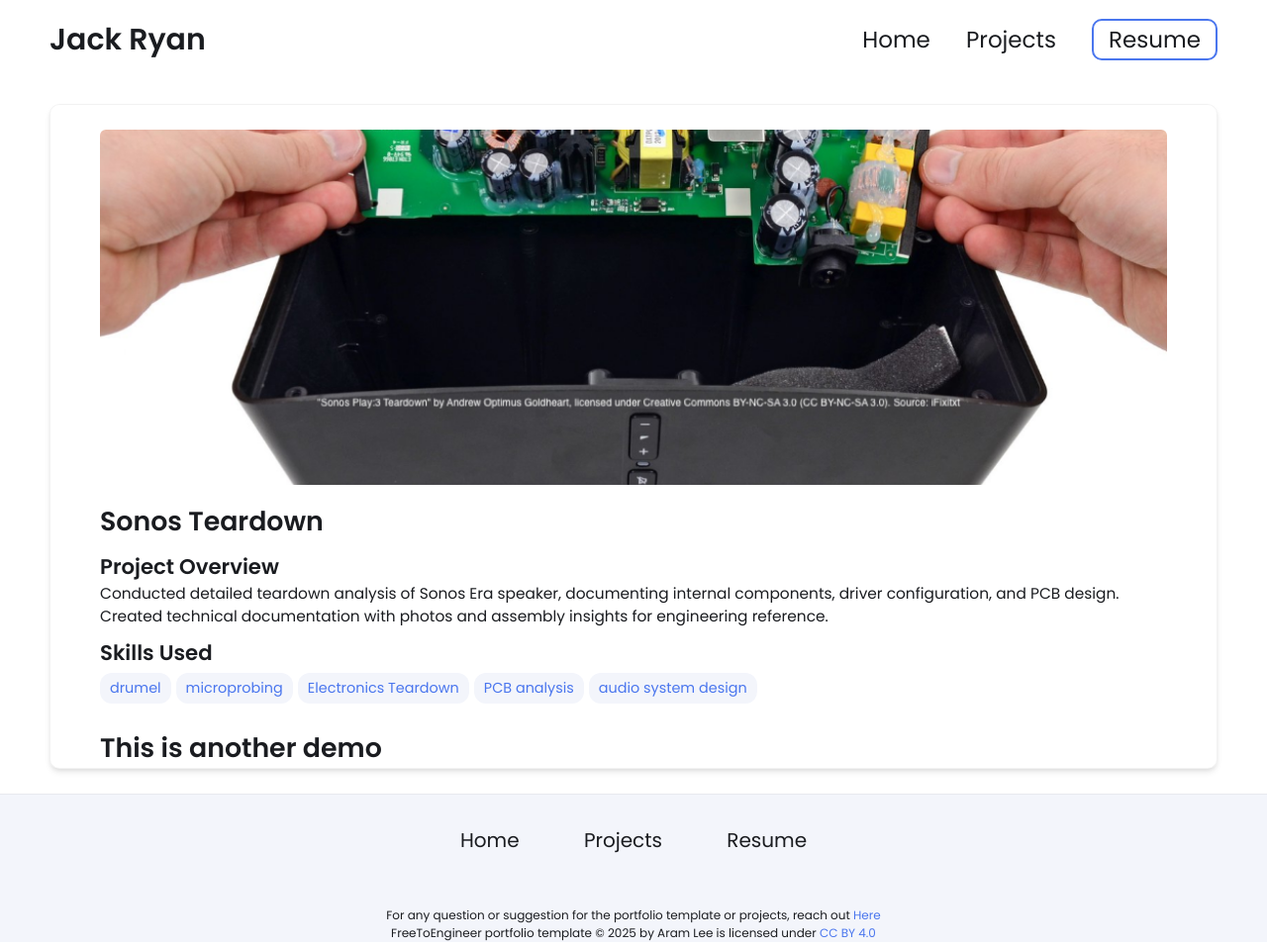
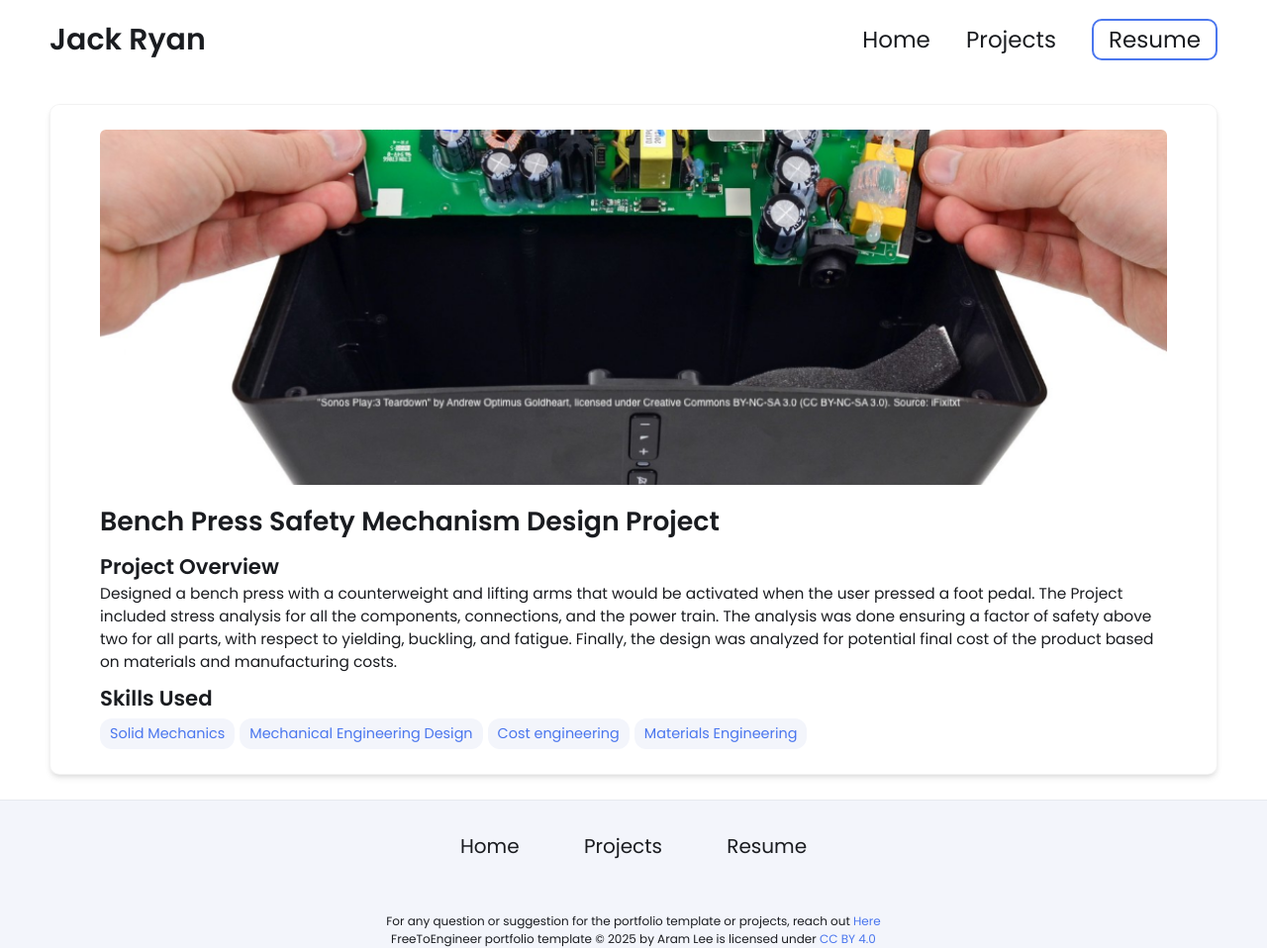
Before and after one commit to JTRyan015/jtryan015.github.io, a Jekyll site: the page built from _projects/sonos-teardown/index.md, in a window 1280 px wide. Shown: the whole page at 99% size. Built offline with Jekyll 4.4.1, drawn with Linux system fonts in a browser that asks for light colours.

Commit message:
Project1Test

```diff
--- a/_projects/sonos-teardown/index.md
+++ b/_projects/sonos-teardown/index.md
@@ -1,15 +1,12 @@
 ---
 layout: post
-title: Sonos Teardown
-description: Conducted detailed teardown analysis of Sonos Era speaker, documenting internal components, driver configuration, and PCB design. Created technical documentation with photos and assembly insights for engineering reference.
+title: Bench Press Safety Mechanism Design Project
+description: Designed a bench press with a counterweight and lifting arms that would be activated when the user pressed a foot pedal. The Project included stress analysis for all the components, connections, and the power train. The analysis was done ensuring a factor of safety above two for all parts, with respect to yielding, buckling, and fatigue. Finally, the design was analyzed for potential final cost of the product based on materials and manufacturing costs.
 skills:
-  - drumel
-  - microprobing
-  - Electronics Teardown
-  - PCB analysis
-  - audio system design
+  - Solid Mechanics
+  - Mechanical Engineering Design
+  - Cost engineering
+  - Materials Engineering
 
 main-image: /sonos.png
 ---
-
-# This is another demo
```
